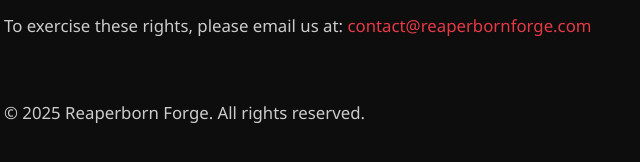
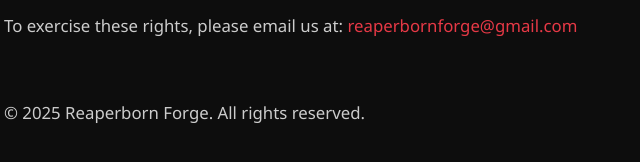
Before and after one commit to reaperbornforge/reaperbornforge, a plain HTML site: page headvolleyclash/privacy.html in a window 1280 px wide. Shown: the part 1192-1354 px from the top of the page, 36-676 px from the left. Drawn offline with Linux system fonts and the light colour scheme.

Commit message:
Update privacy.html

```diff
--- a/headvolleyclash/privacy.html
+++ b/headvolleyclash/privacy.html
@@ -84,7 +84,7 @@
       <li>Request deletion of your game data</li>
       <li>Withdraw consent for specific features (such as ads)</li>
     </ul>
-    <p>To exercise these rights, please email us at: <a href="mailto:contact@reaperbornforge.com">contact@reaperbornforge.com</a></p>
+    <p>To exercise these rights, please email us at: <a href="mailto:reaperbornforge@gmail.com">reaperbornforge@gmail.com</a></p>
 
     <footer>
       <p>&copy; 2025 Reaperborn Forge. All rights reserved.</p>
```
